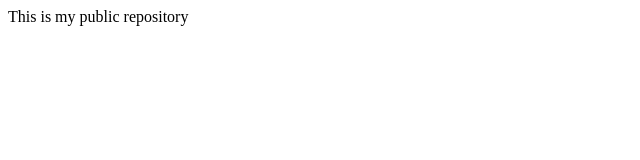
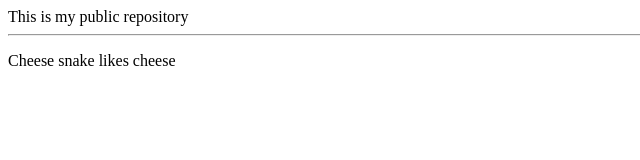
Before and after one commit to Azemortal/Azemortal.github.io, a plain HTML site: page index.html in a window 1280 px wide. Shown: the whole page, without its empty margins (0-640 px from the left). Drawn offline with Linux system fonts and the light colour scheme.

Commit message:
Cheese added

```diff
--- a/index.html
+++ b/index.html
@@ -4,5 +4,7 @@
   </head>
   <body>
     <hi>This is my public repository</hi>
+    <hr>
+    <p>Cheese snake likes cheese</p>
   </body>
 </html>
```
